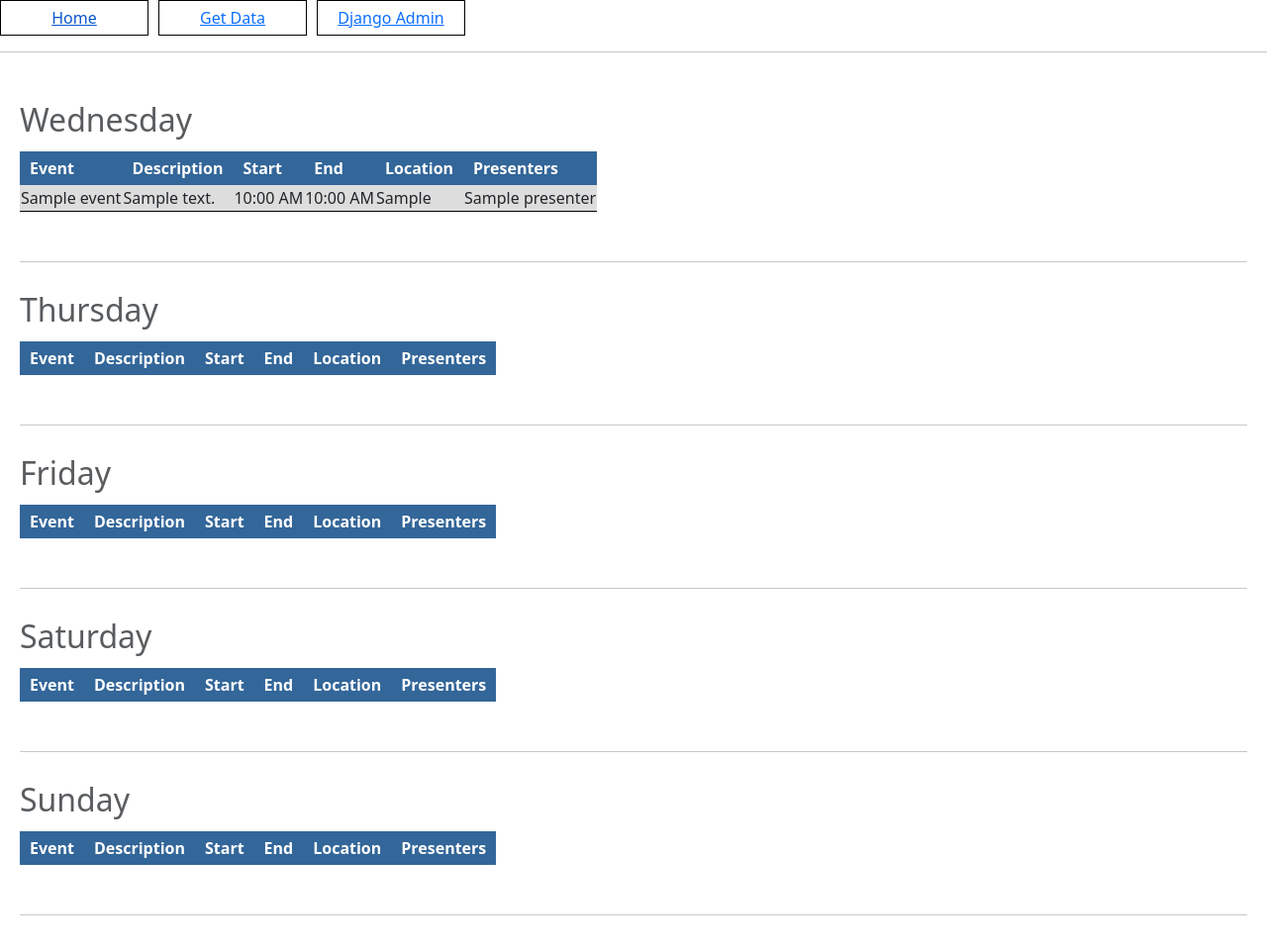
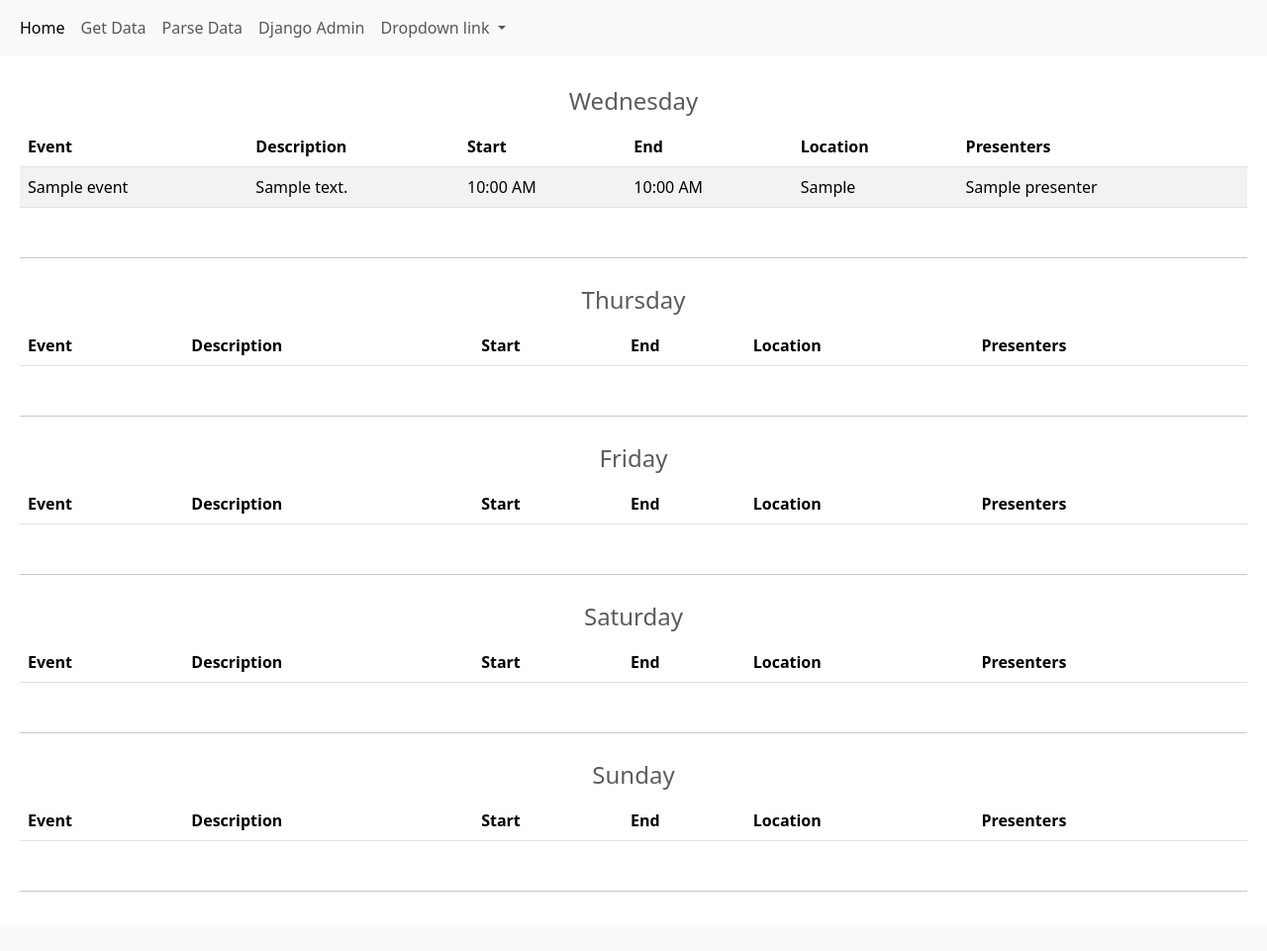
Before and after one commit to amansomething/schedule_maker_9000, a Django app: page / in a window 1280 px wide. Shown: the whole page at 99% size. After the commit the page ends 901 px from the top, so only its background shows below. Run offline with Django 4.2, Linux system fonts and the light colour scheme; tables that the repository leaves empty hold one stand-in row (values such as "Sample post"); lists and menus that the app fills with data are empty; parts of the project's set-up code (start-up, migrations or seed data) failed here and were passed over; some libraries are stand-ins or nearby versions.

Commit message:
Better navbar

```diff
--- a/static/css/custom.css
+++ b/static/css/custom.css
@@ -9,12 +9,6 @@
     gap: 10px;
 }
 
-.nav-button {
-    text-align: center;
-    border: 1px solid #000;
-    padding: 5px 10px;
-}
-
 .alert {
     background: #369;
     color: #fff;
@@ -22,21 +16,10 @@
 }
 
 .schedule-table {
-    caption-side: top;
     margin-bottom: 50px;
 }
 
 .schedule-table caption{
-    font-size: 2em;
+    font-size: 1.5em;
+    text-align: center;
 }
-
-.schedule-table th{
-    background: #369;
-    color: #fff;
-    padding: 5px 10px;
-}
-
-.schedule-table tbody tr:nth-child(odd) {
-    background: #ddd;
-    border-bottom: 1px solid #000;
-}
--- a/templates/_base.html
+++ b/templates/_base.html
@@ -9,7 +9,6 @@
     <link rel="icon" href="{% static 'img/favicon.svg' %}">
 
     <link rel="stylesheet" href="{% static 'css/bootstrap.min.css' %}">
-    <link rel="stylesheet" href="{% static 'css/bootstrap-utilities.min.css' %}">
     <link rel="stylesheet" href="{% static 'css/custom.css' %}">
 </head>
 <body hx-headers='{"X-CSRFToken": "{{ csrf_token }}"}'>
@@ -19,15 +18,7 @@
     </p>
 {% endif %}
 
-<nav>
-    <a class="nav-button" href="{% url 'home' %}">Home</a>
-    <a class="nav-button" href="{% url 'get_data' %}">Get Data</a>
-    {% if events_exist %}
-        <a class="nav-button" href="{% url 'parse_data' %}">Parse Data</a>
-    {% endif %}
-    <a class="nav-button" href="{% url 'admin:index' %}">Django Admin</a>
-</nav>
-<hr>
+{% include '_nav.html' %}
 
 {% block content %}
 {% endblock content %}
--- /dev/null
+++ b/templates/_nav.html
@@ -0,0 +1,35 @@
+<nav class="navbar navbar-expand-lg bg-body-tertiary">
+    <div class="container-fluid">
+        <button class="navbar-toggler" type="button" data-bs-toggle="collapse" data-bs-target="#navbarNavDropdown"
+                aria-controls="navbarNavDropdown" aria-expanded="false" aria-label="Toggle navigation">
+            <span class="navbar-toggler-icon"></span>
+        </button>
+        <div class="collapse navbar-collapse" id="navbarNavDropdown">
+            <ul class="navbar-nav">
+                <li class="nav-item">
+                    <a class="nav-link active" href="{% url 'home' %}">Home</a>
+                </li>
+                <li class="nav-item">
+                    <a class="nav-link" href="{% url 'get_data' %}">Get Data</a>
+                </li>
+                <li class="nav-item">
+                    <a class="nav-link" href="{% url 'parse_data' %}">Parse Data</a>
+                </li>
+                <li class="nav-item">
+                    <a class="nav-link" href="{% url 'admin:index' %}">Django Admin</a>
+                </li>
+                <li class="nav-item dropdown">
+                    <a class="nav-link dropdown-toggle" href="#" role="button" data-bs-toggle="dropdown"
+                       aria-expanded="false">
+                        Dropdown link
+                    </a>
+                    <ul class="dropdown-menu">
+                        <li><a class="dropdown-item" href="#">Action</a></li>
+                        <li><a class="dropdown-item" href="#">Another action</a></li>
+                        <li><a class="dropdown-item" href="#">Something else here</a></li>
+                    </ul>
+                </li>
+            </ul>
+        </div>
+    </div>
+</nav>
--- a/templates/schedule_table.html
+++ b/templates/schedule_table.html
@@ -1,4 +1,4 @@
-<table class="schedule-table">
+<table class="table table-striped schedule-table caption-top">
     <caption>{{ day }}</caption>
     <thead>
     <tr>
```
